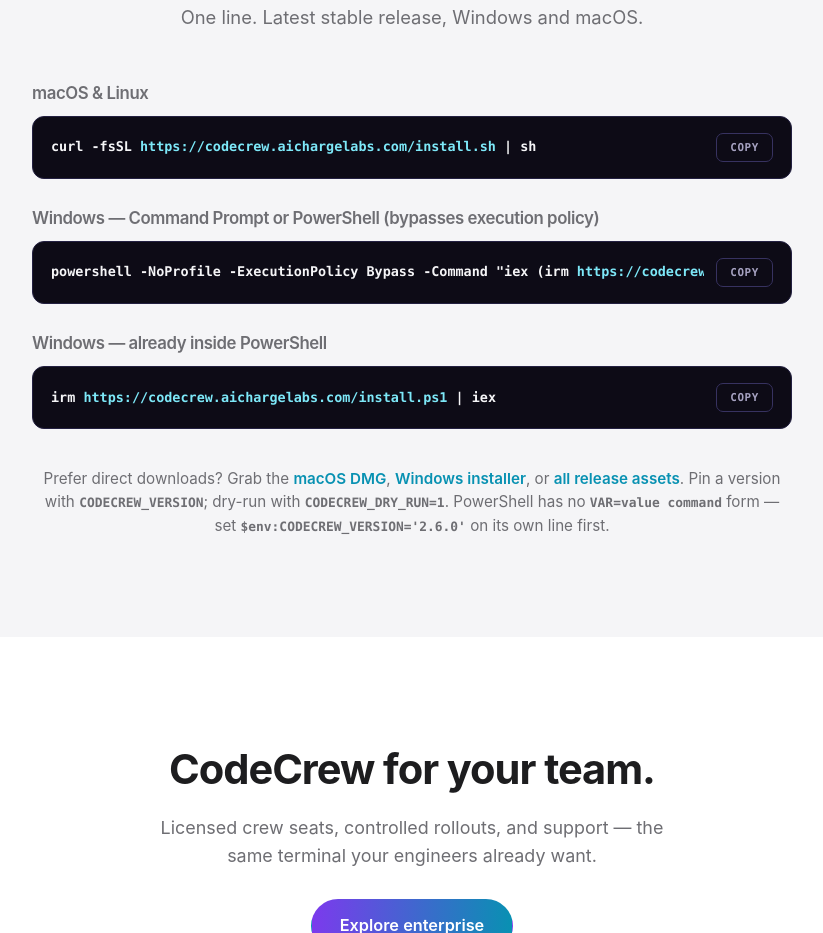
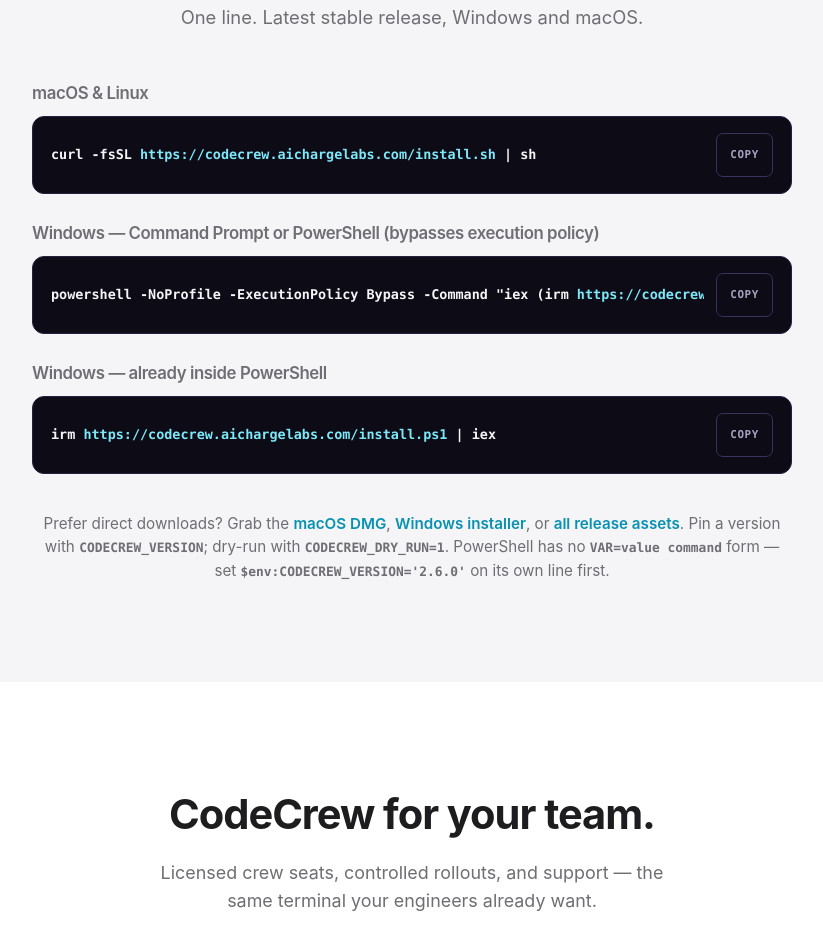
Before and after one commit to aichargelabs/codecrew-releases, a plain HTML site: page index.html in a window 1280 px wide. Shown: the part 2911-3844 px from the top of the page, without its empty margins (228-1051 px from the left). Drawn offline with Linux system fonts and the light colour scheme.

Commit message:
fix(site): give copy buttons a 44px touch target
COPY buttons measured 55x29 px at 375 px width, under the 44x44 minimum.

```diff
--- a/index.html
+++ b/index.html
@@ -86,7 +86,7 @@
     .cmd{display:flex;align-items:center;gap:12px;background:var(--term);border:1px solid var(--line-d);border-radius:12px;padding:16px 18px}
     .cmd code{flex:1;min-width:0;overflow-x:auto;white-space:pre;font:600 .84rem/1.6 var(--mono);color:#f5f5f7;scrollbar-width:thin}
     .cmd code .u{color:#7de8f8}
-    .copy{border:1px solid #373260;border-radius:7px;background:transparent;color:#a7a3c2;padding:7px 13px;cursor:pointer;font:600 .68rem var(--mono);letter-spacing:.06em;flex:none}
+    .copy{border:1px solid #373260;border-radius:7px;background:transparent;color:#a7a3c2;padding:7px 13px;min-width:44px;min-height:44px;cursor:pointer;font:600 .68rem var(--mono);letter-spacing:.06em;flex:none}
     .copy:hover{color:#7de8f8;border-color:#22d3ee}
     .direct{max-width:760px;margin:38px auto 0;text-align:center;color:var(--muted);font-size:.95rem}
     .direct a{color:#0891b2;font-weight:600}
```
